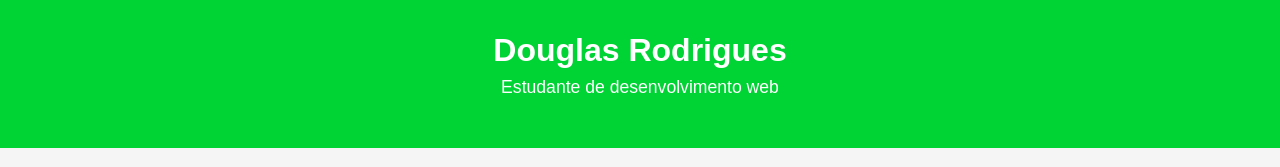
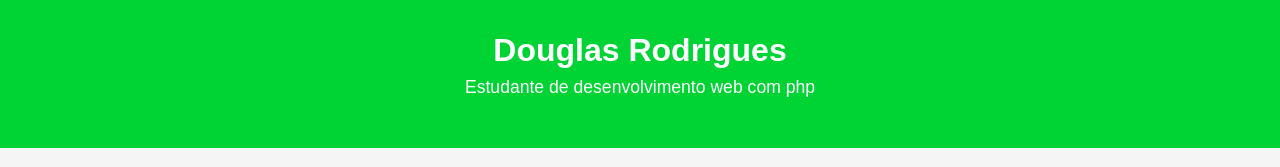
Before and after one commit to Douglas4099/curriculum, a plain HTML site: page index.html in a window 1280 px wide. Shown: the top 167 px of the page. Drawn offline with Linux system fonts and the light colour scheme.

Commit message:
index alterada para com php

```diff
--- a/index.html
+++ b/index.html
@@ -107,7 +107,7 @@
 <body>
     <header>
         <h1>Douglas Rodrigues</h1>
-        <p>Estudante de desenvolvimento web</p>
+        <p>Estudante de desenvolvimento web com php</p>
     </header>
 
     <main>
```
